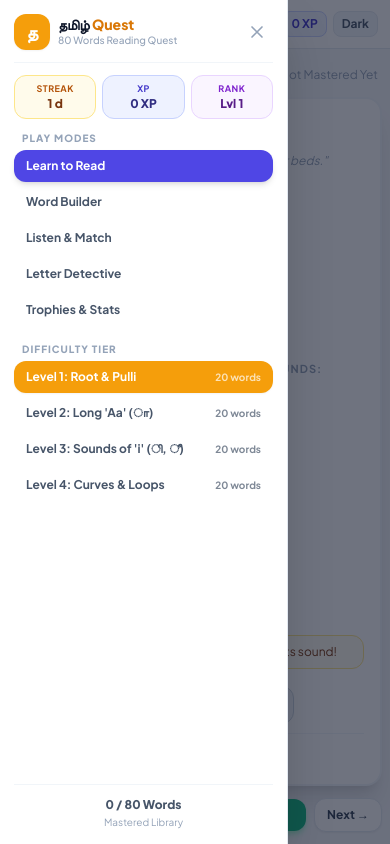
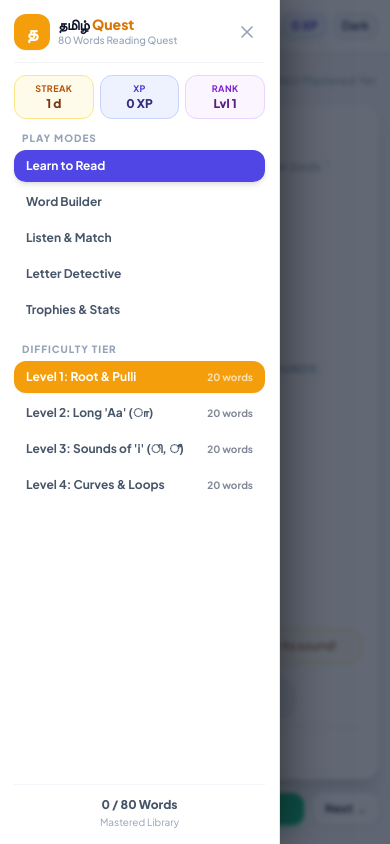
Before and after one commit to mf-pgmr/tamil-word-quest, a plain HTML site: page index.html in a window 390 px wide. Both pictures are taken after a click on the button "Open Menu". Drawn offline with nearby package versions, Linux system fonts and the light colour scheme.

Commit message:
Fix mobile hamburger drawer toggle and viewport height for mobile browsers

```diff
--- a/css/style.css
+++ b/css/style.css
@@ -3,6 +3,13 @@
 :root {
   --font-tamil: 'Noto Sans Tamil', sans-serif;
   --font-latin: 'Plus Jakarta Sans', sans-serif;
+}
+
+html, body {
+  height: 100%;
+  height: 100dvh;
+  min-height: -webkit-fill-available;
+  overflow-x: hidden;
 }
 
 body {
@@ -13,6 +20,38 @@ body {
 .font-tamil {
   font-family: var(--font-tamil);
   line-height: 1.25;
+}
+
+/* Mobile Drawer rules - Bulletproof native CSS */
+@media (max-width: 767px) {
+  #sidebar {
+    position: fixed !important;
+    top: 0 !important;
+    left: 0 !important;
+    bottom: 0 !important;
+    width: 280px !important;
+    max-width: 82vw !important;
+    z-index: 50 !important;
+    transform: translateX(-100%) !important;
+    transition: transform 0.25s cubic-bezier(0.4, 0, 0.2, 1) !important;
+    display: flex !important;
+  }
+  #sidebar.open {
+    transform: translateX(0) !important;
+    box-shadow: 0 0 50px rgba(0, 0, 0, 0.6) !important;
+  }
+  #sidebar-backdrop {
+    display: none;
+    position: fixed;
+    inset: 0;
+    background: rgba(15, 23, 42, 0.65);
+    backdrop-filter: blur(2px);
+    -webkit-backdrop-filter: blur(2px);
+    z-index: 45;
+  }
+  #sidebar-backdrop.open {
+    display: block !important;
+  }
 }
 
 /* Wiggle animation for incorrect answer */
--- a/index.html
+++ b/index.html
@@ -2,7 +2,7 @@
 <html lang="en">
 <head>
   <meta charset="UTF-8">
-  <meta name="viewport" content="width=device-width, initial-scale=1.0, maximum-scale=1.0, user-scalable=no">
+  <meta name="viewport" content="width=device-width, initial-scale=1.0, maximum-scale=1.0, user-scalable=no, viewport-fit=cover">
   <title>தமிழ் Word Quest - Learn to Read Tamil!</title>
 
   <!-- Inline SVG Favicon -->
@@ -37,14 +37,14 @@
 
   <link rel="stylesheet" href="css/style.css">
 </head>
-<body class="h-screen w-full overflow-hidden bg-slate-100/70 dark:bg-slate-950 text-slate-800 dark:text-slate-100 flex flex-col md:flex-row transition-colors">
+<body class="h-full min-h-[100dvh] w-full overflow-hidden bg-slate-100/70 dark:bg-slate-950 text-slate-800 dark:text-slate-100 flex flex-col md:flex-row transition-colors">
 
   <!-- Mobile Top Navigation Bar (Mobile only) -->
   <header class="md:hidden flex items-center justify-between px-3 py-2 bg-white dark:bg-slate-900 border-b border-slate-200 dark:border-slate-800 flex-shrink-0 z-30 w-full">
     <div class="flex items-center gap-2">
       <!-- Hamburger Menu Button -->
-      <button id="mobile-menu-btn" class="p-1.5 rounded-lg bg-slate-100 dark:bg-slate-800 text-slate-700 dark:text-slate-200 hover:bg-slate-200 dark:hover:bg-slate-700 transition-all cursor-pointer" aria-label="Open Menu">
-        <svg class="w-5 h-5" fill="none" stroke="currentColor" viewBox="0 0 24 24">
+      <button id="mobile-menu-btn" class="p-2 rounded-lg bg-slate-100 dark:bg-slate-800 text-slate-700 dark:text-slate-200 hover:bg-slate-200 dark:hover:bg-slate-700 active:scale-95 transition-all cursor-pointer" aria-label="Open Menu">
+        <svg class="w-5 h-5 pointer-events-none" fill="none" stroke="currentColor" viewBox="0 0 24 24">
           <path stroke-linecap="round" stroke-linejoin="round" stroke-width="2.5" d="M4 6h16M4 12h16M4 18h16"></path>
         </svg>
       </button>
@@ -64,17 +64,17 @@
       <div class="font-bold text-indigo-700 dark:text-indigo-400 bg-indigo-50 dark:bg-slate-800 px-2 py-1 rounded-lg border border-indigo-200 dark:border-slate-700">
         <span id="mobile-stat-xp">0 XP</span>
       </div>
-      <button id="mobile-theme-btn" class="p-1 rounded-lg bg-slate-100 dark:bg-slate-800 text-slate-600 dark:text-slate-300 font-bold px-2 py-1 border border-slate-200 dark:border-slate-700 cursor-pointer">
+      <button id="mobile-theme-btn" class="p-1 rounded-lg bg-slate-100 dark:bg-slate-800 text-slate-600 dark:text-slate-300 font-bold px-2 py-1 border border-slate-200 dark:border-slate-700 active:scale-95 cursor-pointer">
         Theme
       </button>
     </div>
   </header>
 
   <!-- Mobile Sidebar Backdrop Overlay -->
-  <div id="sidebar-backdrop" class="fixed inset-0 bg-slate-900/60 dark:bg-black/70 z-40 backdrop-blur-xs hidden transition-opacity"></div>
+  <div id="sidebar-backdrop"></div>
 
   <!-- Left Sidebar (Collapsible Drawer on Mobile, Fixed Sidebar on Desktop) -->
-  <aside id="sidebar" class="fixed inset-y-0 left-0 z-50 w-72 max-w-[85vw] md:static md:w-64 lg:w-72 md:h-screen flex-shrink-0 bg-white dark:bg-slate-900 border-r border-slate-200 dark:border-slate-800 flex flex-col justify-between p-3.5 sm:p-4 select-none shadow-2xl md:shadow-none -translate-x-full md:translate-x-0 transition-transform duration-200 ease-in-out overflow-y-auto hidden md:flex">
+  <aside id="sidebar" class="md:w-64 lg:w-72 md:h-screen flex-shrink-0 bg-white dark:bg-slate-900 border-r border-slate-200 dark:border-slate-800 flex flex-col justify-between p-3.5 sm:p-4 select-none overflow-y-auto">
 
     <div>
       <div class="flex items-center justify-between pb-3 border-b border-slate-100 dark:border-slate-800">
@@ -97,8 +97,8 @@
           </button>
 
           <!-- Mobile Close Button (✕) -->
-          <button id="sidebar-close-btn" class="md:hidden p-1.5 rounded-xl text-slate-400 hover:text-slate-600 dark:hover:text-slate-200 hover:bg-slate-100 dark:hover:bg-slate-800 cursor-pointer" aria-label="Close menu">
-            <svg class="w-5 h-5" fill="none" stroke="currentColor" viewBox="0 0 24 24">
+          <button id="sidebar-close-btn" class="md:hidden p-2 rounded-xl text-slate-400 hover:text-slate-600 dark:hover:text-slate-200 hover:bg-slate-100 dark:hover:bg-slate-800 active:scale-95 cursor-pointer" aria-label="Close menu">
+            <svg class="w-5 h-5 pointer-events-none" fill="none" stroke="currentColor" viewBox="0 0 24 24">
               <path stroke-linecap="round" stroke-linejoin="round" stroke-width="2" d="M6 18L18 6M6 6l12 12"></path>
             </svg>
           </button>
@@ -177,8 +177,8 @@
 
   </aside>
 
-  <!-- Main View Area (Strictly Fits Screen Height) -->
-  <main class="flex-1 min-w-0 h-[calc(100vh-48px)] md:h-screen overflow-hidden flex flex-col justify-center items-center p-2 sm:p-4 md:p-6 w-full max-w-full" id="main-content">
+  <!-- Main View Area (Strictly Fits Screen Height, Scrollable on Mobile) -->
+  <main class="flex-1 min-h-0 min-w-0 w-full overflow-y-auto flex flex-col justify-between items-center p-2.5 sm:p-4 md:p-6 max-w-full" id="main-content">
     <!-- Populated by JavaScript Components -->
   </main>
 
--- a/js/app.js
+++ b/js/app.js
@@ -99,39 +99,41 @@ class App {
     const closeBtn = document.getElementById("sidebar-close-btn");
 
     this.closeDrawer = () => {
-      if (sidebar) {
-        sidebar.classList.add("-translate-x-full");
-        setTimeout(() => {
-          if (window.innerWidth < 768) {
-            sidebar.classList.add("hidden");
-          }
-        }, 180);
-      }
-      if (backdrop) backdrop.classList.add("hidden");
+      if (sidebar) sidebar.classList.remove("open");
+      if (backdrop) backdrop.classList.remove("open");
     };
 
     this.openDrawer = () => {
-      if (sidebar) {
-        sidebar.classList.remove("hidden");
-        void sidebar.offsetWidth;
-        sidebar.classList.remove("-translate-x-full");
-      }
-      if (backdrop) backdrop.classList.remove("hidden");
+      if (sidebar) sidebar.classList.add("open");
+      if (backdrop) backdrop.classList.add("open");
     };
 
-    if (openBtn) openBtn.addEventListener("click", () => {
+    const handleOpen = (e) => {
+      e.preventDefault();
       sound.playPop();
       this.openDrawer();
-    });
+    };
 
-    if (closeBtn) closeBtn.addEventListener("click", () => {
+    const handleClose = (e) => {
+      e.preventDefault();
       sound.playPop();
       this.closeDrawer();
-    });
+    };
 
-    if (backdrop) backdrop.addEventListener("click", () => {
-      this.closeDrawer();
-    });
+    if (openBtn) {
+      openBtn.addEventListener("click", handleOpen);
+      openBtn.addEventListener("touchend", handleOpen, { passive: false });
+    }
+
+    if (closeBtn) {
+      closeBtn.addEventListener("click", handleClose);
+      closeBtn.addEventListener("touchend", handleClose, { passive: false });
+    }
+
+    if (backdrop) {
+      backdrop.addEventListener("click", handleClose);
+      backdrop.addEventListener("touchend", handleClose, { passive: false });
+    }
   }
 
   updateHeaderStats() {
--- a/js/components/listenQuiz.js
+++ b/js/components/listenQuiz.js
@@ -56,7 +56,7 @@ export class ListenQuizComponent {
     const currentWord = this.questions[this.currentIndex];
 
     this.container.innerHTML = `
-      <div class="h-full w-full max-w-xl mx-auto flex flex-col justify-between py-1 sm:py-2 select-none">
+      <div class="h-full min-h-0 w-full max-w-xl mx-auto flex flex-col justify-between py-1 sm:py-2 select-none">
 
         <!-- Header -->
         <div class="flex items-center justify-between px-2 mb-2">
--- a/js/components/missingQuiz.js
+++ b/js/components/missingQuiz.js
@@ -60,7 +60,7 @@ export class MissingQuizComponent {
     const correctLetter = currentWord.letters[this.hiddenIdx];
 
     this.container.innerHTML = `
-      <div class="h-full w-full max-w-xl mx-auto flex flex-col justify-between py-1 sm:py-2 select-none">
+      <div class="h-full min-h-0 w-full max-w-xl mx-auto flex flex-col justify-between py-1 sm:py-2 select-none">
 
         <!-- Header -->
         <div class="flex items-center justify-between px-2 mb-2">
--- a/js/components/scrambleQuiz.js
+++ b/js/components/scrambleQuiz.js
@@ -60,7 +60,7 @@ export class ScrambleQuizComponent {
     const word = this.quizList[this.currentIndex];
 
     this.container.innerHTML = `
-      <div class="h-full w-full max-w-xl mx-auto flex flex-col justify-between py-1 sm:py-2 select-none">
+      <div class="h-full min-h-0 w-full max-w-xl mx-auto flex flex-col justify-between py-1 sm:py-2 select-none">
 
         <!-- Header Bar -->
         <div class="flex items-center justify-between px-2 mb-2">
@@ -146,7 +146,7 @@ export class ScrambleQuizComponent {
         </div>
 
         <!-- Controls: Clear / Skip -->
-        <div class="flex justify-between items-center px-2 pt-2">
+        <div class="flex-shrink-0 flex justify-between items-center px-2 pt-2 pb-1">
           <button id="btn-clear-slots" class="text-xs font-bold text-slate-400 dark:text-slate-500 hover:text-slate-700 dark:hover:text-slate-300 cursor-pointer">
             Clear Letters
           </button>
--- a/js/components/trainer.js
+++ b/js/components/trainer.js
@@ -31,7 +31,7 @@ export class TrainerComponent {
     const currentLvlObj = LEVELS.find(l => l.id === this.currentLevel) || LEVELS[0];
 
     this.container.innerHTML = `
-      <div class="h-full w-full min-w-0 max-w-2xl mx-auto flex flex-col justify-between py-1 sm:py-2 select-none">
+      <div class="h-full min-h-0 w-full min-w-0 max-w-2xl mx-auto flex flex-col justify-between py-1 sm:py-2 select-none">
 
         <!-- Header Info Bar -->
         <div class="flex items-center justify-between px-1 mb-2">
@@ -116,7 +116,7 @@ export class TrainerComponent {
         </div>
 
         <!-- Navigation Buttons: ALWAYS VISIBLE AT BOTTOM -->
-        <div class="flex items-center justify-between gap-2 sm:gap-3 pt-2 w-full">
+        <div class="flex-shrink-0 flex items-center justify-between gap-2 sm:gap-3 pt-2 pb-1 w-full">
           <button id="btn-prev" class="bg-white dark:bg-slate-800 hover:bg-slate-50 dark:hover:bg-slate-700 active:scale-95 text-slate-700 dark:text-slate-200 font-bold px-3 sm:px-5 py-2 sm:py-2.5 rounded-xl border border-slate-200 dark:border-slate-700 shadow-sm disabled:opacity-40 transition-all cursor-pointer text-xs sm:text-sm whitespace-nowrap" ${this.currentIndex === 0 ? 'disabled' : ''}>
             ← Prev
           </button>
```
